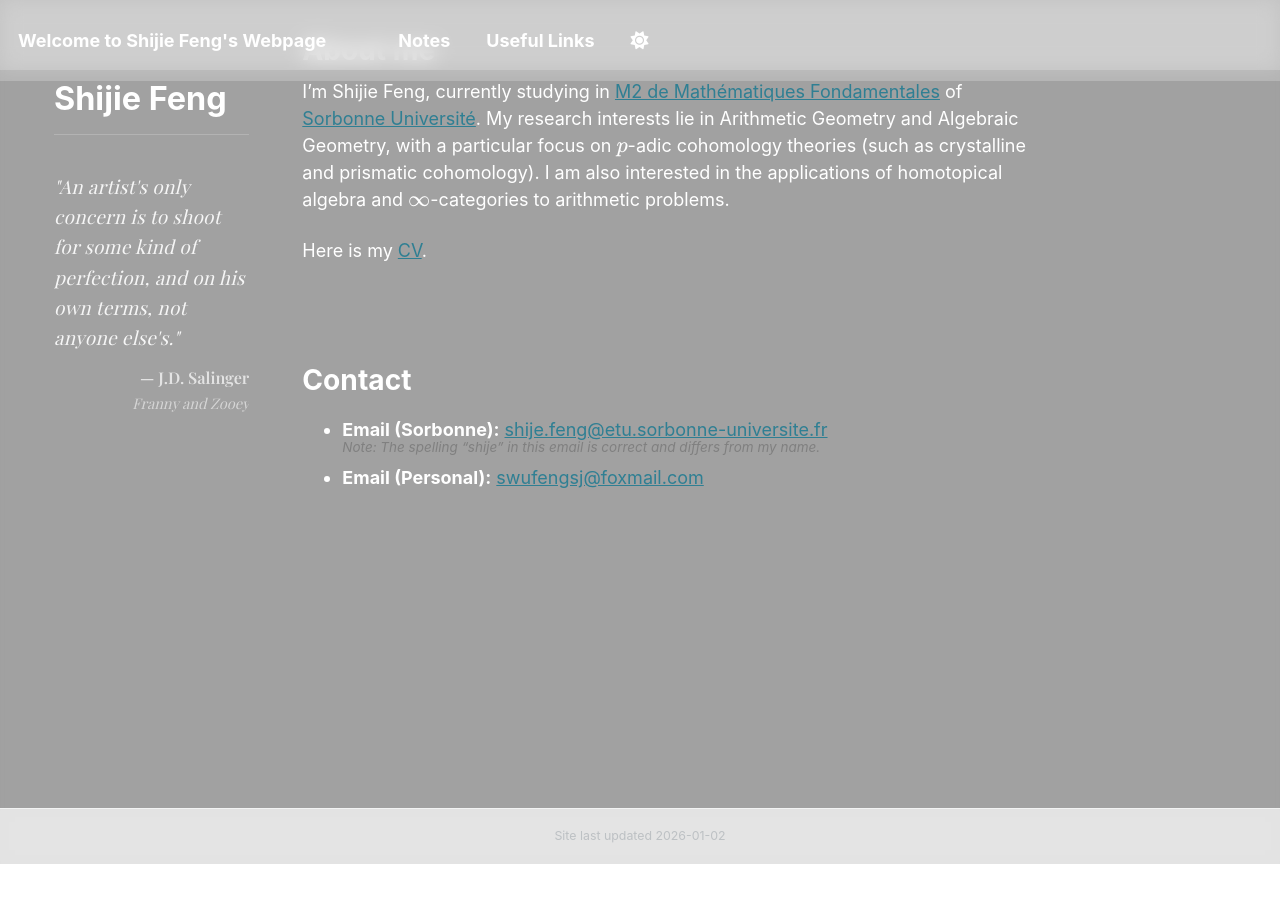
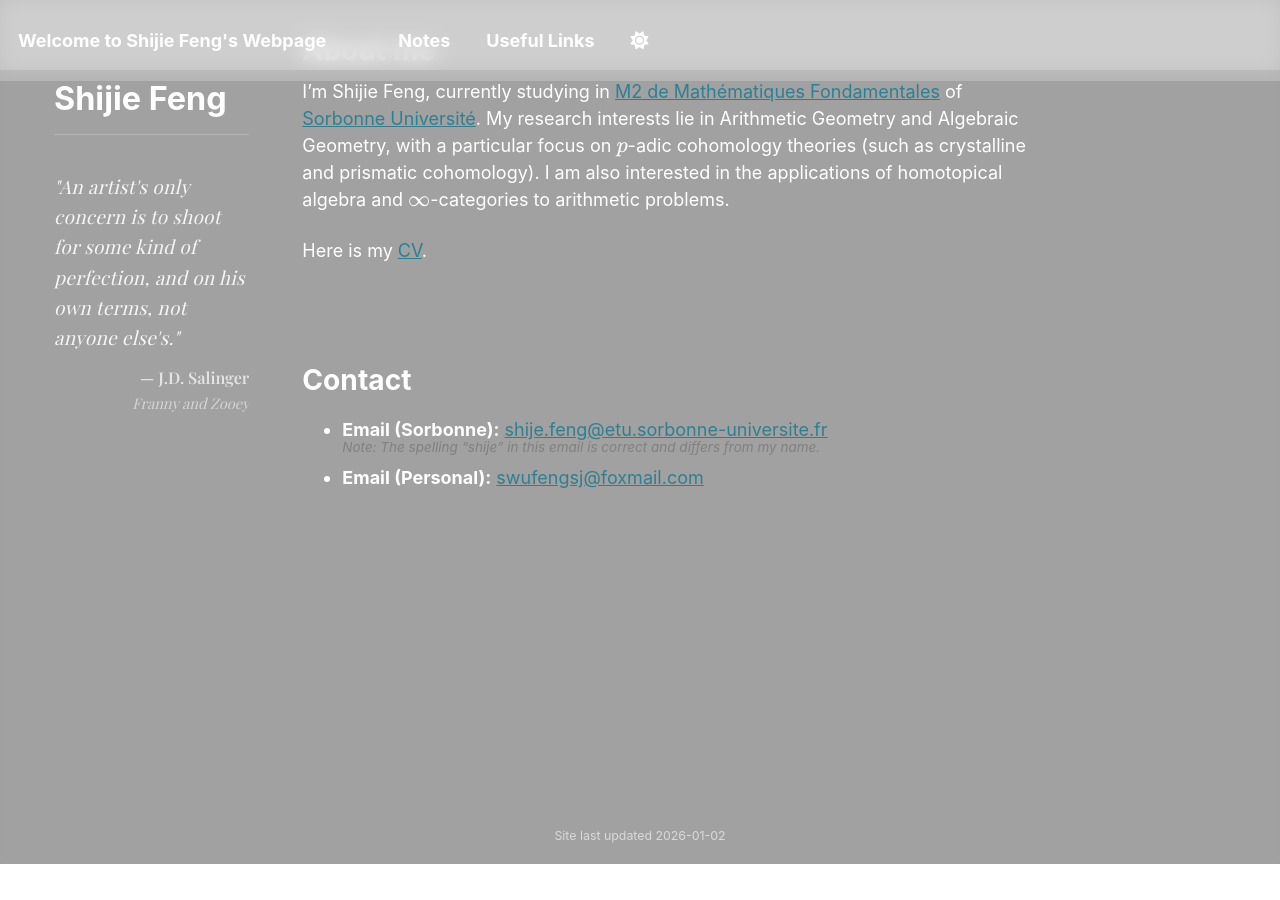
Before and after one commit to SHJFeng/SHJFeng.github.io, a Jekyll site: the page built from _pages/about.md, in a window 1280 px wide and 900 px high, scrolled down 106 px. Built offline with Jekyll 4.4.1, drawn with Linux system fonts in a browser that asks for light colours; some web fonts are replaced.

Commit message:
修改_footer.scss

```diff
--- a/_sass/layout/_footer.scss
+++ b/_sass/layout/_footer.scss
@@ -4,33 +4,30 @@
 
 .page__footer {
   @include clearfix;
-  /*background-color: var(--global-bg-color);*/
-   /* 2. 替换为与你顶部导航栏一致的毛玻璃代码 */
-  background-color: rgba(255, 255, 255, 0.7);  /* 半透明白，0.7可调整 */
-  backdrop-filter: blur(10px);                  /* 模糊滤镜 */
-  -webkit-backdrop-filter: blur(10px);          /* 兼容 Safari */
-  /* ================== 修改结束 ================== */
-  color: var(--global-text-color-light);
 
-  float: left;
-  margin-left: 0;
-  margin-right: 0;
+  /* 1. 源头修改：背景透明，去边框 */
+  background-color: transparent;
+  border-top: none;
+
+  /* 确保文字颜色在深色背景上可见，使用半透明白 */
+  color: rgba(255, 255, 255, 0.6);
+
+  /* 2. 核心修改：删除原来的 float 和 absolute 定位 */
+  /* float: left;  <-- 删除 */
   width: 100%;
-  clear: both;
+  /* clear: both; <-- 删除 */
 
-  /* sticky footer fix start */
-  position: absolute;
-  bottom: 0em;
-  height: auto;
-  /* sticky footer fix end */
+  /* 3. 删除旧版 Sticky Footer Hack (因为我们要用 Flexbox) */
+  /* position: absolute; <-- 必须删除 */
+  /* bottom: 0em;        <-- 必须删除 */
+  /* height: auto;       <-- 必须删除 */
 
-  margin-top: 3em;
+  margin-top: 2em; /* 保持与正文的一点距离 */
 
   -webkit-animation: intro 0.3s both;
           animation: intro 0.3s both;
   -webkit-animation-delay: 0.45s;
           animation-delay: 0.45s;
-  border-top: 1px solid var(--global-border-color);
 
   footer {
     @include clearfix;
@@ -51,14 +48,12 @@
 
     &:hover {
       text-decoration: underline;
+      color: #fff; /* hover 高亮 */
     }
   }
 
-  .fas,
-  .fab,
-  .far,
-  .fal {
-    color: var(--global-text-color-light);
+  .fas, .fab, .far, .fal {
+    color: inherit; /* 跟随父元素颜色 */
   }
 }
 
```
